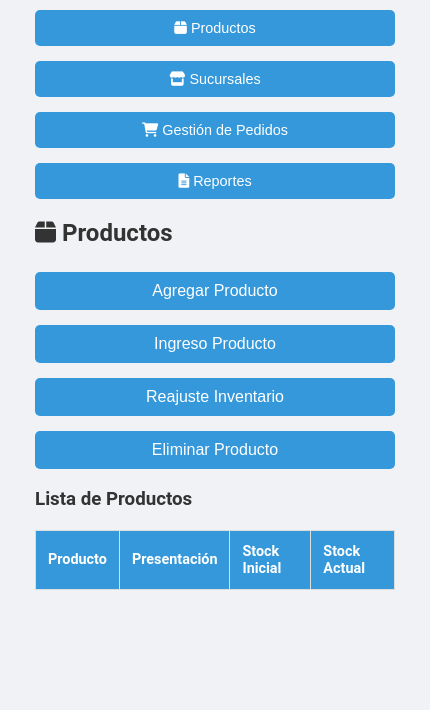
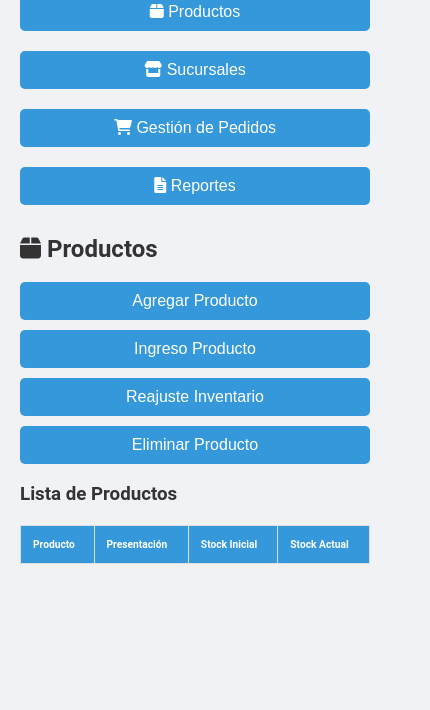
Before and after one commit to josephao64/INVENTARIO-Y-PEDIDOS, a plain HTML site: page index.html in a window 390 px wide. Shown: the part 134-844 px from the top of the page, 430 px wide, since content can reach past the window. Drawn offline with Linux system fonts and the light colour scheme.

Commit message:
RESPONCIVE

```diff
--- a/styles.css
+++ b/styles.css
@@ -10,17 +10,15 @@ body {
     max-width: 1200px;
     margin: 0 auto;
     padding: 20px;
-    width: 100%; /* Ajuste para dispositivos móviles */
 }
 
 header {
     text-align: center;
     margin-bottom: 20px;
-    padding: 0 15px; /* Ajuste para margen en dispositivos móviles */
 }
 
 h1 {
-    font-size: 2em; /* Reducción del tamaño de la fuente para móviles */
+    font-size: 2.5em;
     color: #2c3e50;
 }
 
@@ -28,19 +26,20 @@ h1 {
     margin-bottom: 20px;
     display: flex;
     justify-content: center;
-    flex-wrap: wrap; /* Permite que los botones se envuelvan en dispositivos móviles */
     gap: 10px;
+    flex-wrap: wrap; /* Para que los botones se acomoden en filas en pantallas pequeñas */
 }
 
 .nav-btn {
-    padding: 10px 15px; /* Ajuste del padding para dispositivos móviles */
+    padding: 10px 20px;
     background-color: #3498db;
     color: #fff;
     border: none;
     border-radius: 5px;
     cursor: pointer;
     transition: background-color 0.3s;
-    font-size: 0.9em; /* Reducción del tamaño de fuente para móviles */
+    flex: 1 1 auto; /* Ajusta los botones para que se adapten al ancho disponible */
+    text-align: center;
 }
 
 .nav-btn:hover {
@@ -49,14 +48,13 @@ h1 {
 
 .view {
     display: none;
-    padding: 0 15px; /* Añadir padding para mejorar la visualización en móviles */
 }
 
 .view.active {
     display: block;
 }
 
-.input-group, .filter-group, .product-management-buttons, .branch-management-buttons {
+.input-group, .filter-group, .product-management-buttons, .branch-management-buttons, .order-actions {
     margin-bottom: 15px;
     display: flex;
     flex-wrap: wrap;
@@ -66,13 +64,13 @@ h1 {
 }
 
 .input-group label {
-    flex: 1 0 100%; /* Coloca los labels en una nueva línea en dispositivos móviles */
+    flex: 1;
     font-size: 1em;
     color: #555;
 }
 
 .input-group input, .input-group select {
-    flex: 1 0 100%; /* Ajuste del input para ocupar todo el ancho en móviles */
+    flex: 2;
     padding: 10px;
     border: 1px solid #ccc;
     border-radius: 5px;
@@ -83,14 +81,13 @@ h1 {
 button {
     background-color: #3498db;
     color: #fff;
-    font-size: 0.9em; /* Ajuste de tamaño de fuente para móviles */
+    font-size: 1em;
     border: none;
     border-radius: 5px;
     cursor: pointer;
     transition: background-color 0.3s;
-    padding: 10px; /* Ajuste del padding para dispositivos móviles */
-    width: 100%; /* Hacer que los botones ocupen el 100% del ancho en dispositivos móviles */
-    margin-top: 5px;
+    padding: 10px;
+    width: 100%; /* Asegura que los botones se estiren al 100% del contenedor en pantallas pequeñas */
 }
 
 button:hover {
@@ -101,7 +98,7 @@ table {
     width: 100%;
     border-collapse: collapse;
     margin-top: 20px;
-    overflow-x: auto; /* Añadir scroll horizontal en dispositivos móviles */
+    font-size: 0.9em; /* Ajusta el tamaño de la fuente para dispositivos móviles */
 }
 
 table, th, td {
@@ -111,7 +108,6 @@ table, th, td {
 th, td {
     padding: 12px;
     text-align: left;
-    font-size: 0.9em; /* Reducción del tamaño de fuente para móviles */
 }
 
 th {
@@ -132,10 +128,10 @@ th {
 
 .modal-content {
     background-color: #fff;
-    margin: 5% auto; /* Reducción del margen para mejorar la visualización en móviles */
+    margin: 10% auto;
     padding: 20px;
     border: 1px solid #888;
-    width: 90%; /* Ajuste del ancho de la modal para dispositivos móviles */
+    width: 90%;
     max-width: 500px;
     border-radius: 10px;
 }
@@ -143,7 +139,7 @@ th {
 .close {
     color: #aaa;
     float: right;
-    font-size: 24px; /* Reducción del tamaño de la fuente para móviles */
+    font-size: 28px;
     font-weight: bold;
 }
 
@@ -158,28 +154,28 @@ th {
     background-color: #f0a3a3 !important;
 }
 
-/* Media Queries para dispositivos móviles */
+/* Media Queries para Responsividad */
 @media (max-width: 768px) {
-    .nav-btn {
-        width: 100%; /* Asegura que los botones de navegación ocupen todo el ancho en pantallas pequeñas */
+    h1 {
+        font-size: 1.8em; /* Tamaño de fuente más pequeño en pantallas móviles */
     }
 
-    .input-group, .filter-group {
-        flex-direction: column; /* Cambia a diseño de columna para pantallas pequeñas */
-        align-items: stretch; /* Asegura que los elementos se estiren a lo largo del contenedor */
+    .input-group, .filter-group, .product-management-buttons, .branch-management-buttons, .order-actions {
+        flex-direction: column; /* Coloca los elementos en una columna en pantallas más pequeñas */
+        align-items: stretch;
     }
 
-    .input-group input, .input-group select {
-        width: 100%; /* Ajuste de ancho completo para entradas en dispositivos móviles */
+    .nav-btn {
+        flex: 1 1 100%; /* Cada botón ocupa el 100% del ancho del contenedor */
+        margin-bottom: 10px; /* Espacio inferior entre botones */
     }
 
-    .product-management-buttons, .branch-management-buttons, .order-actions {
-        flex-direction: column; /* Botones en columna para pantallas pequeñas */
-        width: 100%; /* Ocupan todo el ancho del contenedor */
+    table, th, td {
+        font-size: 0.8em; /* Reduce el tamaño de fuente en tablas para dispositivos móviles */
     }
 
-    button {
-        width: 100%; /* Asegura que todos los botones sean del ancho completo en pantallas pequeñas */
-        font-size: 1em; /* Ajusta el tamaño del texto en botones */
+    .modal-content {
+        width: 95%; /* Mayor ancho para modales en dispositivos móviles */
+        margin-top: 20%; /* Margen superior mayor para ajustar la vista */
     }
 }
```
